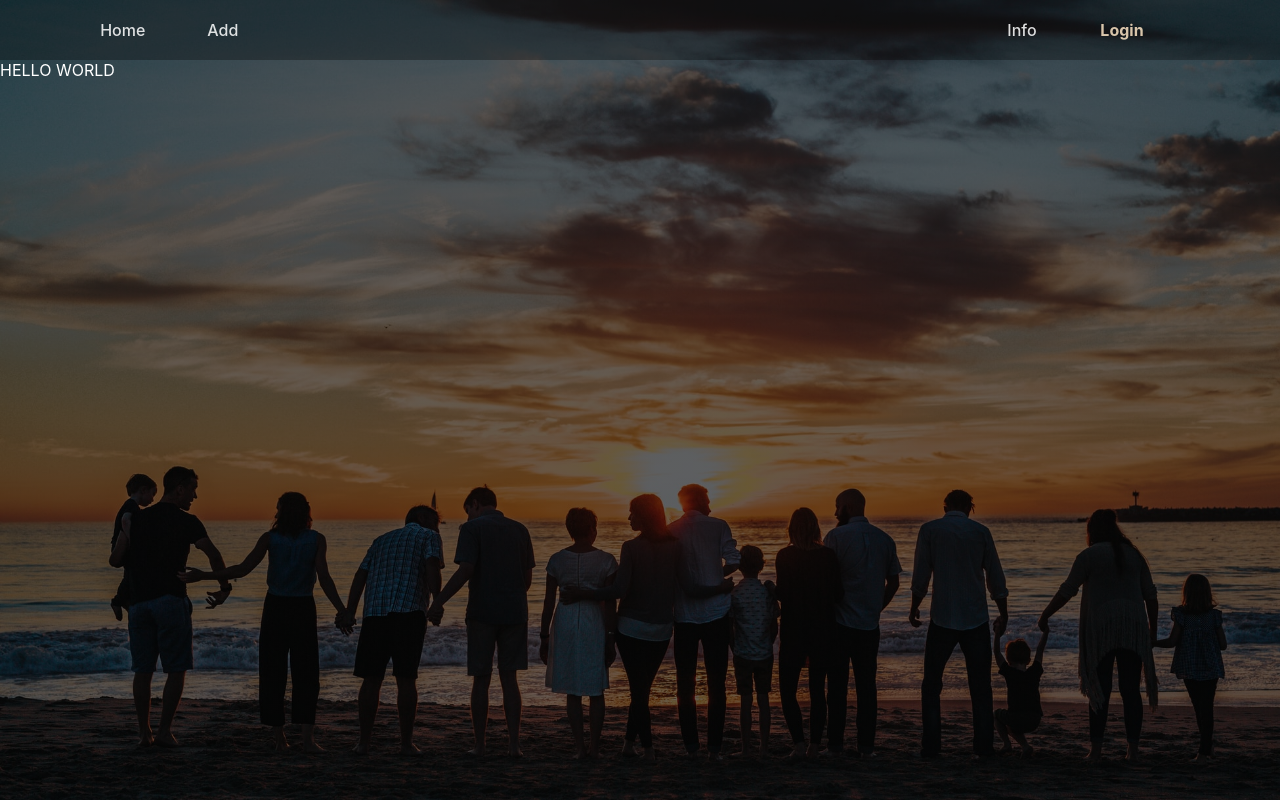
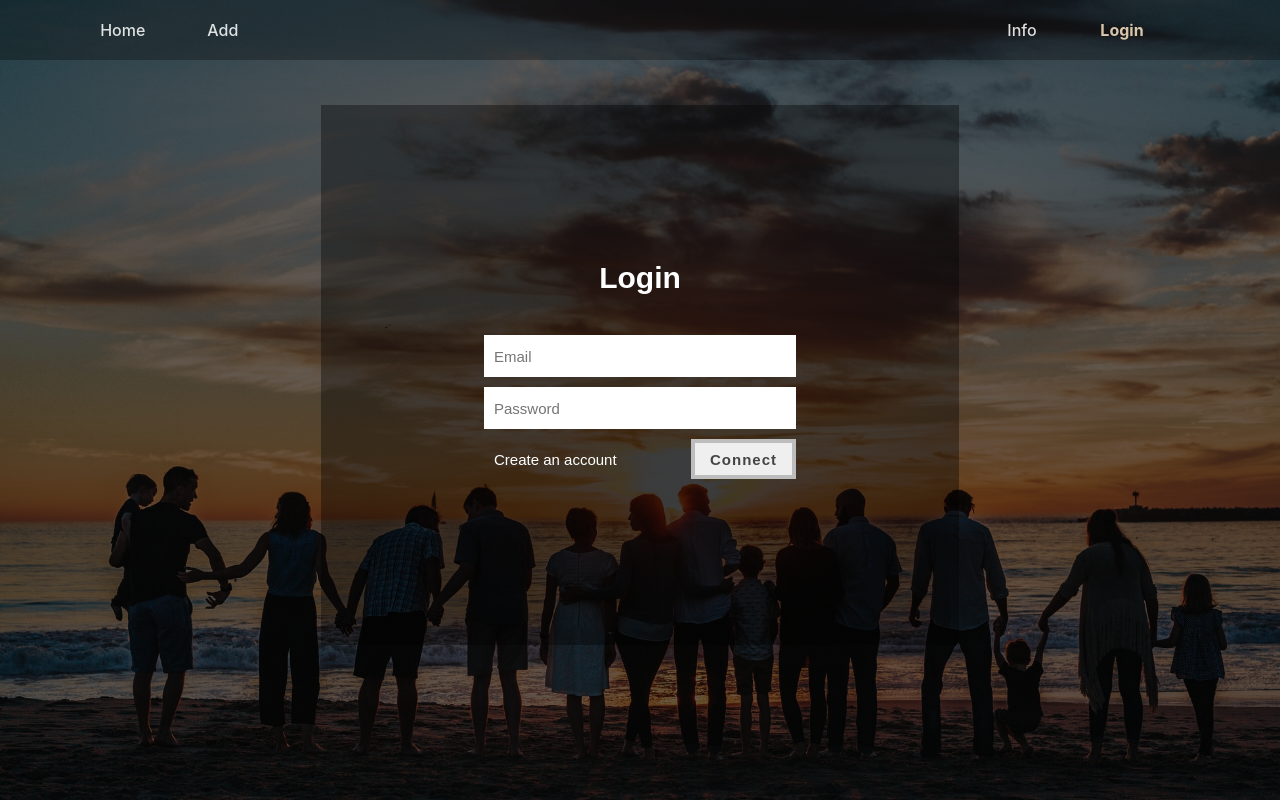
Before and after one commit to MilneS/missing, a React (Create React App) app: page / in a window 1280 px wide. Both pictures are taken after a click on the item "Login". Built offline with nearby package versions, Linux system fonts and the light colour scheme; no server answers.

Commit message:
signin/login

```diff
--- a/src/App.js
+++ b/src/App.js
@@ -3,7 +3,7 @@ import Search from "././comps/Search-missing";
 import Navbar from "././comps/Navbar";
 import NewMissing from './comps/New-missing';
 import Info from './comps/Info'
-import Login from './comps/Login-missing';
+import Login from './comps/authForms';
 import { useState, useEffect } from "react";
 
 function App() {
@@ -34,7 +34,6 @@ function App() {
       });
   }, []);
 
-
   const [selectedBtn, setSelectedBtn] = useState("search");
   const selectedBtnFunc=(data)=>{
     setSelectedBtn(data)
--- a/src/comps/ContactForm.js
+++ b/src/comps/ContactForm.js
@@ -1,9 +1,17 @@
 import classes from "./ContactForm.module.css";
+import { useState } from "react";
 
 const ContactForm = () => {
+  const [formSubmited, setFormSubmitted] = useState(false);
+  const formFunc = (e) => {
+    e.preventDefault();
+    setFormSubmitted(!formSubmited);
+  };
+
   return (
     <div>
-      <form>
+      {!formSubmited && (
+        <form onSubmit={formFunc}>
           <div>
             <div className={classes.formcontainer}>
               <div className={classes.divcontainer}>
@@ -46,6 +54,10 @@ const ContactForm = () => {
             </div>
           </div>
         </form>
+      )}
+      {formSubmited && (
+        <div className={classes.sentmsg}> Your message was sent.</div>
+      )}
     </div>
   );
 };
--- a/src/comps/ContactForm.module.css
+++ b/src/comps/ContactForm.module.css
@@ -53,3 +53,9 @@
   color: rgba(0, 0, 0, 0.719);
   letter-spacing: 1px;
 }
+.btn:hover{
+  border: 3px solid rgba(250, 189, 109, 0.945);
+}
+.sentmsg{
+  color:rgba(74, 241, 74, 0.829)
+}
--- a/src/comps/Login-missing.js
+++ /dev/null
@@ -1,7 +0,0 @@
-import classes from './Login-missing.module.css';
-
-const Login=()=>{
-    return <div className={classes.first}>HELLO WORLD</div>
-}
-
-export default Login;
--- a/src/comps/Login-missing.module.css
+++ /dev/null
@@ -1,3 +0,0 @@
-.first{
-    color: white
-}
--- /dev/null
+++ b/src/comps/Login.js
@@ -0,0 +1,56 @@
+import classes from './authForms.module.css'
+
+
+const Login=()=>{
+
+    const formHandler = (e) => {
+        e.preventDefault();
+      };
+
+    return(
+        <div className={classes.formdiv}>
+        <form onSubmit={formHandler} className={classes.addForm}>
+          <div>
+            <p className={classes.formtitle}>
+              Login
+            </p>
+          </div>
+          <div>
+            {/* EMAIL */}
+            <div>
+              <label htmlFor="email" />
+              <input
+                className={classes.inputs}
+                type="email"
+                placeholder="Email"
+                id="email"
+                required
+              />
+            </div>
+            {/* PASSWORD */}
+            <div>
+              <label htmlFor="password" />
+              <input
+                className={classes.inputs}
+                type="password"
+                placeholder="Password"
+                id="password"
+                required
+              />
+            </div>
+            {/* BUTTON */}
+            <div className={classes.endcontainer}>
+
+                <p className={classes.createAcc}>Create an account</p>
+              <div className={classes.btncontainer}>
+                <button type="submit" className={classes.btn}>Connect
+                </button>
+              </div>
+            </div>
+
+          </div>
+        </form>
+      </div>
+    )
+}
+export default Login;
--- a/src/comps/Navbar.js
+++ b/src/comps/Navbar.js
@@ -22,7 +22,6 @@ const Navbar = (props) => {
               }`} onClick={selectedBtnFunc}>
               Home
             </p>
-
             <p
               id="add"
               onClick={selectedBtnFunc}
--- a/src/comps/New-missing.module.css
+++ b/src/comps/New-missing.module.css
@@ -74,3 +74,6 @@ input:focus {
   color: rgba(0, 0, 0, 0.719);
   letter-spacing: 1px;
 }
+.btn:hover{
+  border: 3px solid rgba(250, 189, 109, 0.945);
+}
--- /dev/null
+++ b/src/comps/SignIn.js
@@ -0,0 +1,78 @@
+import classes from './authForms.module.css'
+
+const SignIn=()=>{
+
+  const formHandler = (e) => {
+    e.preventDefault();
+  };
+
+    return(
+         <div className={classes.formdiv}>
+      <form onSubmit={formHandler} className={classes.addForm}>
+        <div>
+          <p className={classes.formtitle}>
+            Sign in
+          </p>
+        </div>
+        <div>
+            <div>
+              {/* FIRST NAME */}
+              <div>
+                <label htmlFor="first_name" />
+                <input
+                  className={classes.inputs}
+                  type="text"
+                  placeholder="First name"
+                  id="first_name"
+                  required
+                />
+              </div>
+              {/* LAST NAME */}
+              <div>
+                <label htmlFor="last_name" />
+                <input
+                  className={classes.inputs}
+                  type="text"
+                  placeholder="Last name"
+                  id="last_name"
+                  required
+                />
+              </div>
+            </div>
+          {/* EMAIL */}
+          <div>
+            <label htmlFor="email" />
+            <input
+              className={classes.inputs}
+              type="email"
+              placeholder="Email"
+              id="email"
+              required
+            />
+          </div>
+          {/* PASSWORD */}
+          <div>
+            <label htmlFor="password" />
+            <input
+              className={classes.inputs}
+              type="password"
+              placeholder="Password"
+              id="password"
+              required
+            />
+          </div>
+          {/* BUTTON */}
+          <div className={classes.endcontainer}>
+            <div className={classes.btncont}>
+              <button type="submit" className={classes.btn}>Submit
+              </button>
+            </div>
+          </div>
+
+        </div>
+      </form>
+    </div>
+    )
+}
+
+export default SignIn;
--- /dev/null
+++ b/src/comps/authForms.js
@@ -0,0 +1,18 @@
+import { useState } from "react";
+import Login from './Login';
+import SignIn from './SignIn';
+
+const AuthForms = () => {
+  const [hasAccount, setHasAccount] = useState(true);
+
+
+
+  return (
+      <>
+      {hasAccount && <Login/>}
+      {!hasAccount && <SignIn/>}
+      </>
+  );
+};
+
+export default AuthForms;
--- /dev/null
+++ b/src/comps/authForms.module.css
@@ -0,0 +1,89 @@
+.formdiv {
+    width: 70%;
+    margin: auto;
+    margin-top: 40px;
+    display: flex;
+    justify-content: center;
+    align-items: center;
+    height: 550px;
+    font-size: 15px;
+    font-family: Arial, Helvetica, sans-serif;
+    /* border: 1px solid red; */
+  }
+  .formtitle {
+    color: #ffff;
+    font-size: 30px;
+    font-weight: bold;
+    margin-top: 0px;
+  }
+  .addForm {
+    background-color: rgba(0, 0, 0, 0.363);
+    padding: 50px;
+    height: 80%;
+    width: 60%;
+    display: flex;
+    justify-content: center;
+    align-items: center;
+    flex-direction: column;
+    animation: fadein 1s;
+  }
+  @keyframes fadein {
+    from {
+      opacity: 0;
+    }
+    to {
+      opacity: 1;
+    }
+  }
+  .inputs {
+    font-family: Arial, Helvetica, sans-serif;
+    height: 40px;
+    width: 300px;
+    margin-top: 10px;
+    font-size: 15px;
+    padding-left: 10px;
+    border: unset;
+  }
+  input:focus {
+    outline: none;
+  }
+  .endcontainer {
+    display: flex;
+    width:100%;
+    align-items: center;
+  }
+  .createAcc{
+    color: #ffff;
+    width:50%;
+    padding-left: 10px
+}
+.createAcc:hover{
+    font-weight: bold;
+    color: rgba(255, 231, 199, 0.836);
+    cursor: pointer;
+}
+.btncont {
+  display: flex;
+  justify-content: flex-end;
+  width:100%;
+}
+.btncontainer {
+    display: flex;
+    justify-content: flex-end;
+    width:50%
+  }
+  .btn {
+    width: 105px;
+    height: 40px;
+    font-size: 15px;
+    font-weight: bold;
+    border: unset;
+    border: 4px solid rgba(134, 134, 134, 0.473);
+    margin-top: 10px;
+    margin-bottom: 10px;
+    color: rgba(0, 0, 0, 0.719);
+    letter-spacing: 1px;
+  }
+  .btn:hover{
+    border: 3px solid rgba(250, 189, 109, 0.945);
+  }
```
Also changed, not shown: src/comps/Search-missing.js (line endings or trailing spaces). Lines whose indentation alone changed are shown as unchanged.
